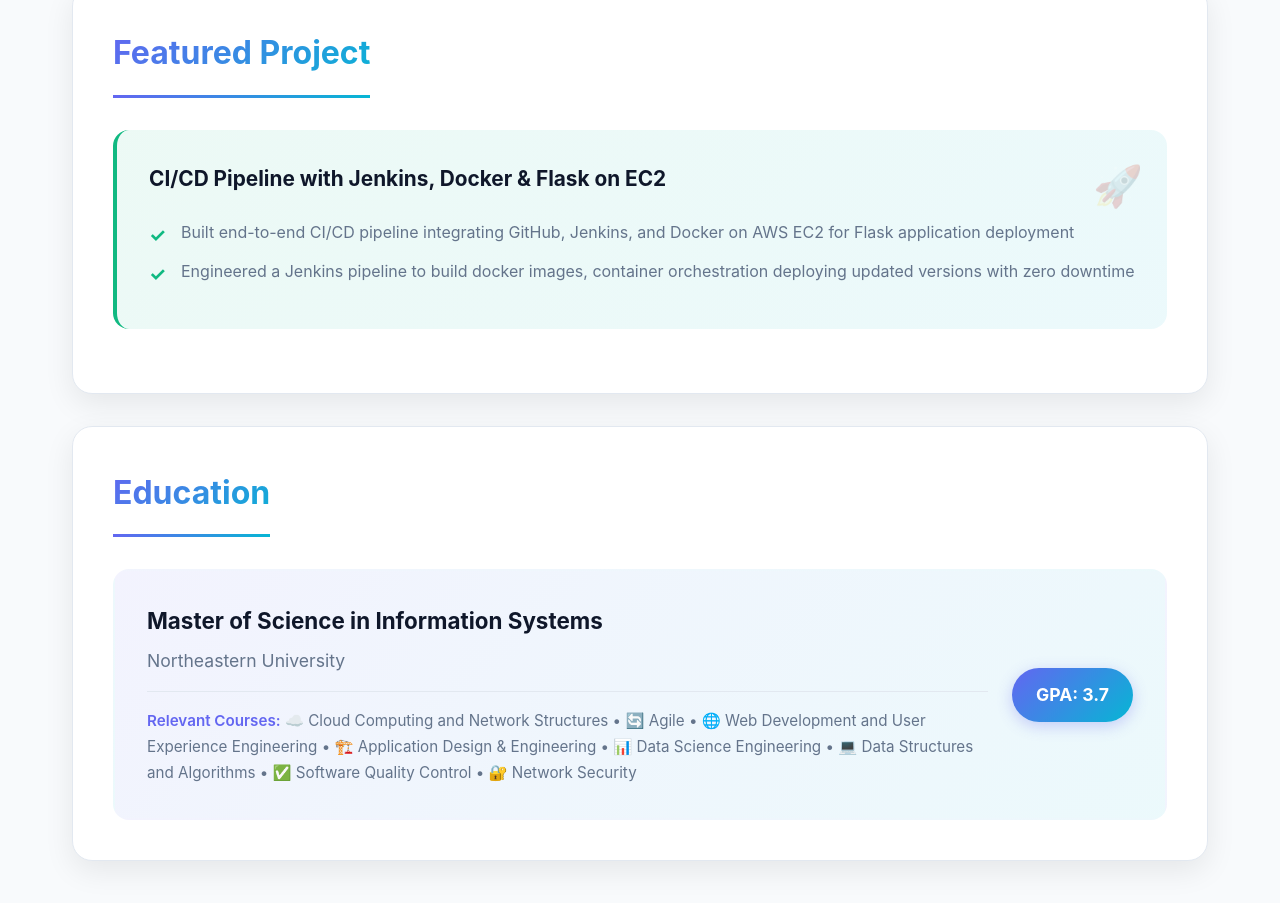
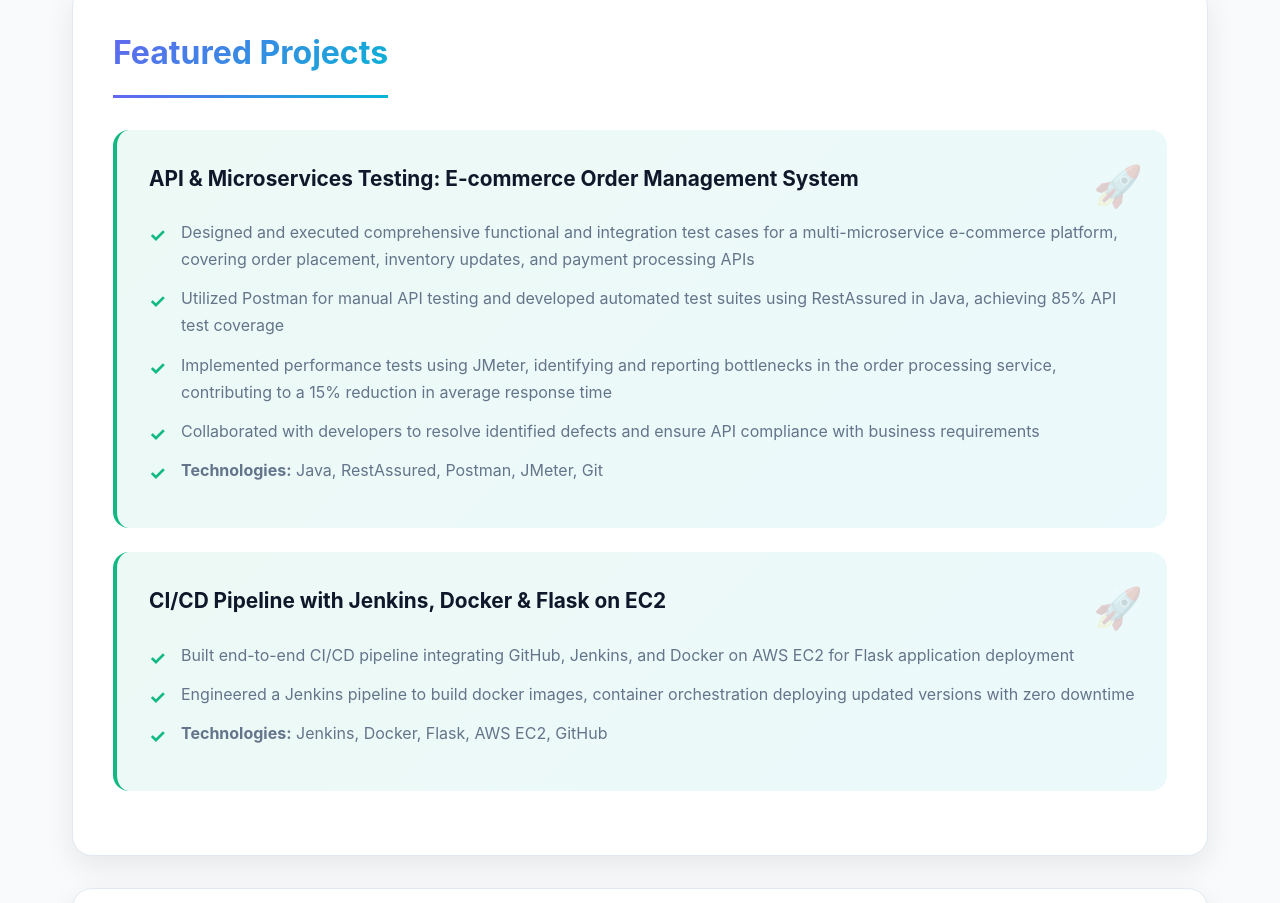
Before and after one commit to bhatiabh-29/bhatiabh-29.github.io, a plain HTML site: page index.html in a window 1280 px wide. Shown: the part 5340-6243 px from the top of the page. Drawn offline with Linux system fonts and the light colour scheme.

Commit message:
Update index.html

```diff
--- a/index.html
+++ b/index.html
@@ -1020,12 +1020,25 @@
 
         <!-- Projects -->
         <section class="section">
-            <h2 class="section-title">Featured Project</h2>
+            <h2 class="section-title">Featured Projects</h2>
+
+            <div class="project-card">
+                <h3>API & Microservices Testing: E-commerce Order Management System</h3>
+                <ul>
+                    <li>Designed and executed comprehensive functional and integration test cases for a multi-microservice e-commerce platform, covering order placement, inventory updates, and payment processing APIs</li>
+                    <li>Utilized Postman for manual API testing and developed automated test suites using RestAssured in Java, achieving 85% API test coverage</li>
+                    <li>Implemented performance tests using JMeter, identifying and reporting bottlenecks in the order processing service, contributing to a 15% reduction in average response time</li>
+                    <li>Collaborated with developers to resolve identified defects and ensure API compliance with business requirements</li>
+                    <li><strong>Technologies:</strong> Java, RestAssured, Postman, JMeter, Git</li>
+                </ul>
+            </div>
+
             <div class="project-card">
                 <h3>CI/CD Pipeline with Jenkins, Docker & Flask on EC2</h3>
                 <ul>
                     <li>Built end-to-end CI/CD pipeline integrating GitHub, Jenkins, and Docker on AWS EC2 for Flask application deployment</li>
                     <li>Engineered a Jenkins pipeline to build docker images, container orchestration deploying updated versions with zero downtime</li>
+                    <li><strong>Technologies:</strong> Jenkins, Docker, Flask, AWS EC2, GitHub</li>
                 </ul>
             </div>
         </section>
```
